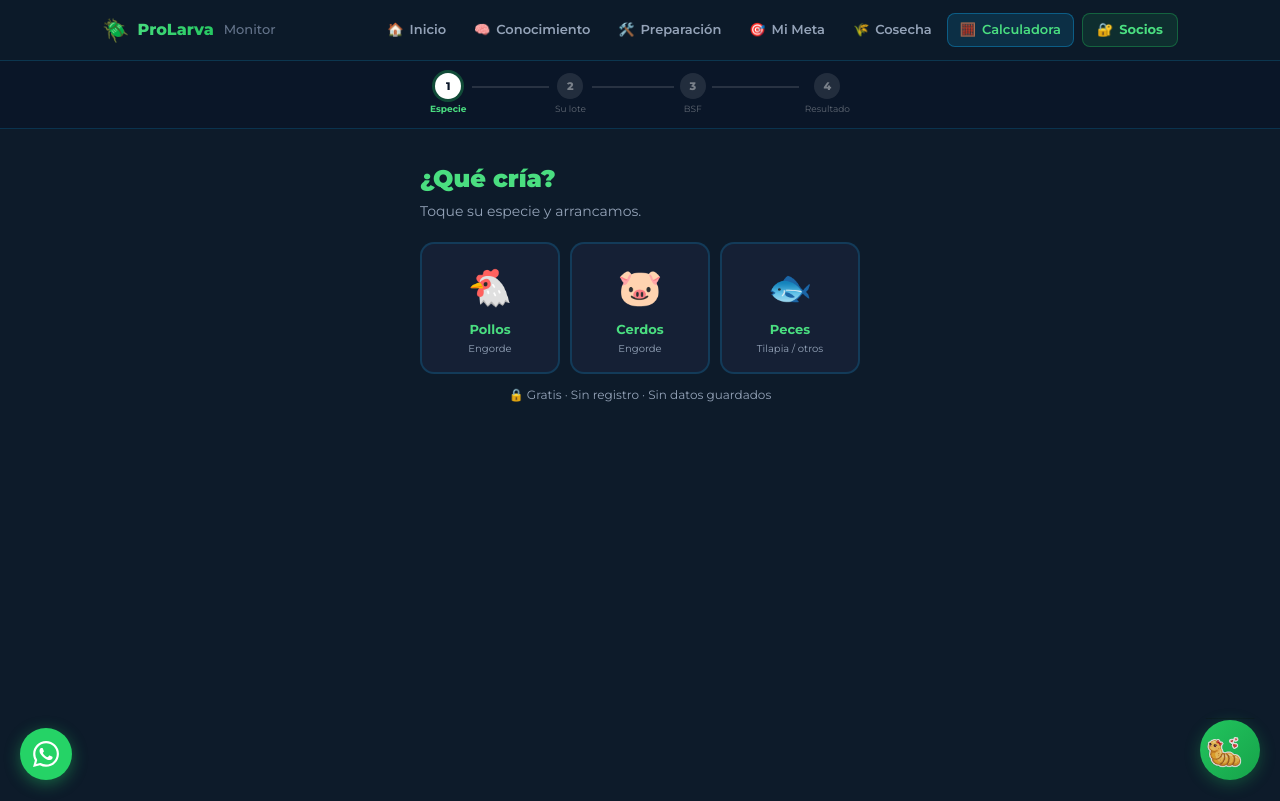
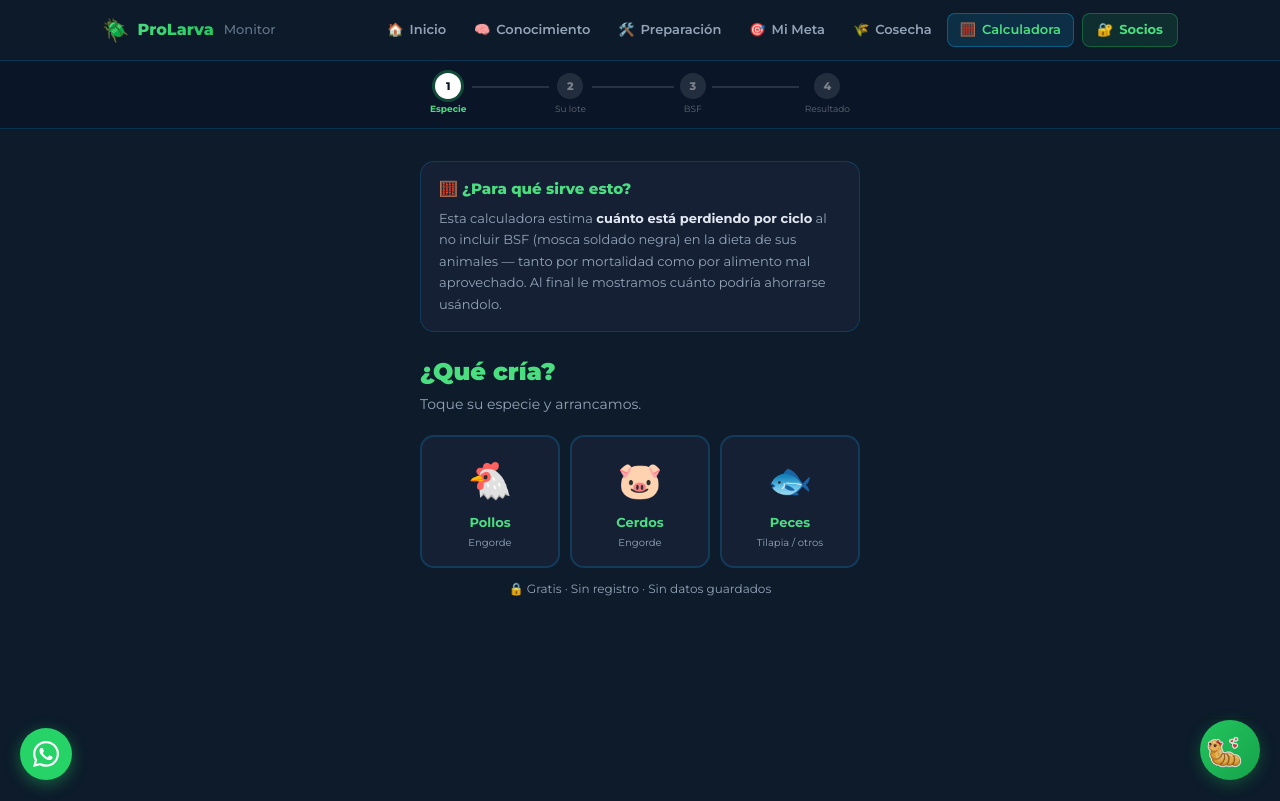
Before and after one commit to coronelzuth/prolarva, a Next.js app: page /calculadora in a window 1280 px wide. Built offline with nearby package versions, Linux system fonts and the light colour scheme.

Commit message:
feat: agregar intro explicativa en calculadora antes del selector de especie
Co-Authored-By: Claude Sonnet 4.6 <noreply@anthropic.com>

```diff
--- a/src/app/calculadora/page.tsx
+++ b/src/app/calculadora/page.tsx
@@ -155,6 +155,12 @@ export default function CalculadoraPage() {
         {/* ── STEP 1: Especie ── */}
         {step === 1 && (
           <div>
+            <div style={{ background: C.card, border: `1px solid ${C.border}`, borderRadius: 14, padding: '16px 18px', marginBottom: 22 }}>
+              <div style={{ fontSize: 15, fontWeight: 800, color: C.greenL, marginBottom: 8 }}>🧮 ¿Para qué sirve esto?</div>
+              <p style={{ fontSize: 13, color: C.muted, lineHeight: 1.65, margin: 0 }}>
+                Esta calculadora estima <strong style={{ color: C.text }}>cuánto está perdiendo por ciclo</strong> al no incluir BSF (mosca soldado negra) en la dieta de sus animales — tanto por mortalidad como por alimento mal aprovechado. Al final le mostramos cuánto podría ahorrarse usándolo.
+              </p>
+            </div>
             <div style={{ fontSize: 24, fontWeight: 900, color: C.greenL, marginBottom: 4 }}>¿Qué cría?</div>
             <div style={{ fontSize: 14, color: C.muted, marginBottom: 20 }}>Toque su especie y arrancamos.</div>
             <div style={{ display: 'grid', gridTemplateColumns: 'repeat(3, 1fr)', gap: 10, marginBottom: 12 }}>
```
